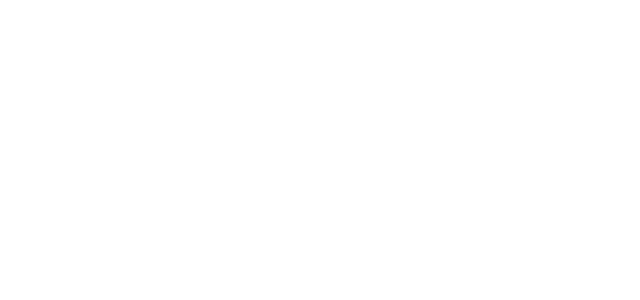
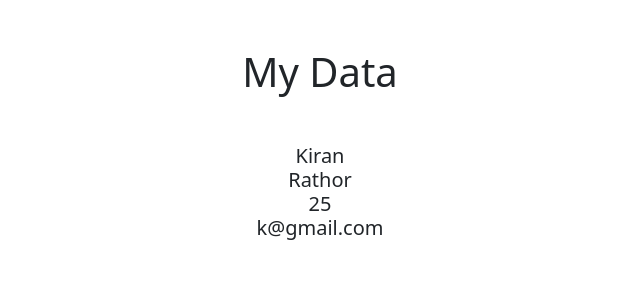
Before and after one commit to kiranrathor30697/learn-typescript-thoughtwin, a React (Create React App) app: page /object_type in a window 1280 px wide. Before the commit this address had no page. Shown: the top 300 px of the page, without its empty margins (320-960 px from the left). Built offline with nearby package versions, Linux system fonts and the light colour scheme.

Commit message:
object type define done in type script

```diff
--- a/src/App.tsx
+++ b/src/App.tsx
@@ -10,6 +10,7 @@
 import Sum from './props/Sum';
 import MyComp from './props/MyComp';
 import Multiple_Img from './props/Multiple_Img';
+import ObjectType from './props/ObjectType';
 
 function App() {
   return (
@@ -21,6 +22,7 @@
         <Route path='/sum' element={<Sum />} />
         <Route path='/sum' element={<Sum />} />
         <Route path='/multiple_img' element={<Multiple_Img />} />
+        <Route path='/object_type' element={<ObjectType />} />
       </Routes>
     </BrowserRouter>
   );
--- a/src/basic/Home.tsx
+++ b/src/basic/Home.tsx
@@ -12,6 +12,7 @@
         <Link to="/get_fack_data" className='p-5 text-decoration-none'>Get Fack Data</Link>
         <Link to="/my_comp" className='p-5 text-decoration-none'>MyComp</Link>
         <Link to="/multiple_img" className='p-5 text-decoration-none'>Mulple Image</Link>
+        <Link to="/object_type" className='p-5 text-decoration-none'>Object Data</Link>
       </div>
    </>
   );
--- a/src/props/Multiple_Img.tsx
+++ b/src/props/Multiple_Img.tsx
@@ -18,8 +18,8 @@
     console.log(file);
   }
 
-  function deleteFile(e:React.MouseEvent<HTMLElement>) {
-    const s = file.filter((item:any, index:number) => item);
+  function deleteFile(id:number) {
+    const s = file.filter((item:any, index:number) => index !== id);
     setFile(s);
     console.log(s);
   }
@@ -28,13 +28,13 @@
     <form>
       <div className="form-group preview">
         {file.length > 0 &&
-          file.map((item:any, index:number) => {
+          file.map((item:string, index:number) => {
             return (
-              <div key={item} className="d-flex justify-content-center">
+              <div key={index} className="text-center">
                 <img src={item} alt="" className="p-3" /><br />
-                {/* <button type="button" onClick={() => deleteFile(index)}>
+                <button type="button" className="btn btn-success btn-sm" onClick={(e) => deleteFile(index)}>
                   delete
-                </button> */}
+                </button>
               </div>
             );
           })}
@@ -49,14 +49,7 @@
           multiple
         />
       </div>
-      {/* {
-        file.map((cv:any,idx:number)=>{
-          console.log('"""""""""""""',cv);
-          return (
-            <img src={cv} key={idx} />
-          )
-        })
-      } */}
+
       <button
         type="button"
         className="btn btn-primary btn-block"
--- /dev/null
+++ b/src/props/ObjChild.tsx
@@ -0,0 +1,37 @@
+import React from 'react';
+
+interface Data {
+    name:string
+    surname:string
+    age:number
+    email:string
+}
+interface myD {
+    name?:string
+    surname?:string
+    age?:number
+    email?:string
+    data:Data
+}
+interface info {
+    data:{
+        name:string
+        surname:string
+        age:number
+        email:string
+    }
+}
+
+
+ const ObjChild = ({data}:info) => {
+    //  console.log(props.mydata.name);
+  return (
+    <h5 className='text-center mt-5'>
+      {data.name}<br />
+      {data.surname}<br />
+      {data.age}<br />
+      {data.email}<br />
+    </h5>
+  );
+}
+export default ObjChild;
--- /dev/null
+++ b/src/props/ObjectType.tsx
@@ -0,0 +1,29 @@
+import { getMaxListeners } from 'process';
+import React, { useState } from 'react';
+import ObjChild from './ObjChild';
+
+interface myInfo {
+    name:string
+    surname:string
+    age:number
+    email:string
+}
+
+const ObjectType= () => {
+    // let data:myInfo;
+    // let setData:any;
+
+    const [data,setData] = useState<myInfo>({
+        name:'Kiran',
+        surname:'Rathor',
+        age:25,
+        email:'k@gmail.com'
+    })
+  return (
+    <div>
+      <h1 className='text-center mt-5'>My Data</h1>
+      <ObjChild data={data}/>
+    </div>
+  );
+}
+export default ObjectType;
```
